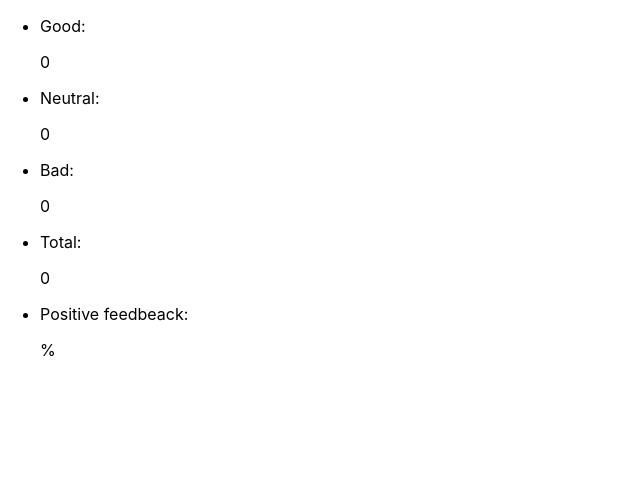
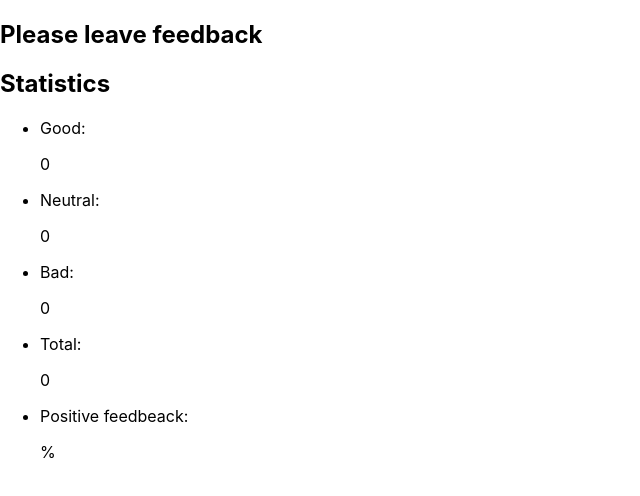
Before and after one commit to OlenkaPasko/goit-react-hw-02-feedback, a React (Create React App) app: page / in a window 1280 px wide. Shown: the top 496 px of the page, without its empty margins (0-640 px from the left). Built offline with nearby package versions, Linux system fonts and the light colour scheme.

Commit message:
MainTitle

```diff
--- a/src/components/App.jsx
+++ b/src/components/App.jsx
@@ -10,23 +10,42 @@ export class App extends Component {
     neutral: 0,
     bad: 0,
   };
+  //загальнf кількість зібраних відгуків
+  countTotalFeedback = () => {
+    return this.state.bad + this.state.neutral + this.state.good;
+  };
 
-  countTotalFeedback = ({ good, neutral, bad }) => good + neutral + bad;
-  //countPositiveFeedbackPercentage;
+  //відсоток позитивних відгуків
+  countPositiveFeedbackPercentage = () => {
+    let percentage = 0;
+    if (this.countTotalFeedback() !== 0) {
+      percentage = Number.parseInt(
+        (this.state.good / this.countTotalFeedback()) * 100
+      );
+    }
+    return percentage;
+  };
 
   //рендер всього контенту
   render() {
     const { good, neutral, bad } = this.state;
     return (
+      <div>
+        <Section title="Please leave feedback">
+
+        </Section>
         <Section title="Statistics">
           <Statistics
             good={good}
             neutral={neutral}
             bad={bad}
             total={this.countTotalFeedback(this.state)}
-          //positivePercentage
+            positivePercentage={this.countPositiveFeedbackPercentage(
+              this.state
+            )}
           ></Statistics>
         </Section>
+      </div>
     );
   }
 }
--- /dev/null
+++ b/src/components/MainTitle/MainTitle.jsx
@@ -0,0 +1,10 @@
+import React from 'react';
+import PropTypes from 'prop-types';
+
+export const MainTitle = ({ title }) => {
+  return <h1>{title}</h1>;
+};
+
+MainTitle.propTypes = {
+  title: PropTypes.string.isRequired,
+};
--- a/src/components/Section/Section.jsx
+++ b/src/components/Section/Section.jsx
@@ -1,10 +1,11 @@
-import React from "react";
+import React from 'react';
 import PropTypes from 'prop-types';
+import { MainTitle } from 'components/MainTitle/MainTitle';
 
 export const Section = ({ title, children }) => {
   return (
     <section>
-      <p title={title} />
+      <MainTitle title={title} />
       {children}
     </section>
   );
```
Also changed, not shown: src/components/FeedbackOptions/FeedbackOptions.jsx (added). Lines whose indentation alone changed are shown as unchanged.
